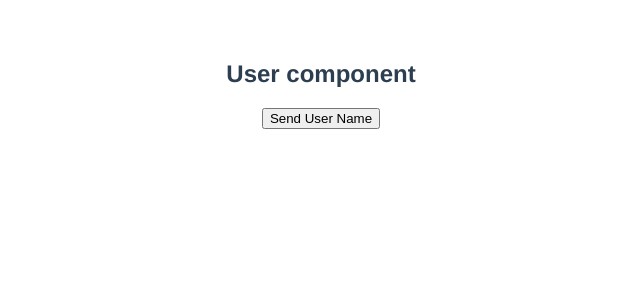
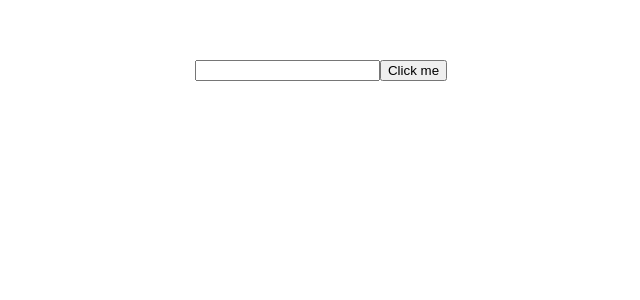
Before and after one commit to parteek2813/VueJs, a Vue app: page / in a window 1280 px wide. Shown: the top 300 px of the page, without its empty margins (319-959 px from the left). Built offline with nearby package versions, Linux system fonts and the light colour scheme.

Commit message:
#21 refs in vue

```diff
--- a/src/App.vue
+++ b/src/App.vue
@@ -1,5 +1,5 @@
 <template>
-  <User />
+  <ref />
 </template>
 
 <script>
@@ -13,6 +13,7 @@ import Home from "./components/Home.vue";
 import HtmlBind from "./components/HtmlBind.vue";
 import ClassBind from "./components/ClassBind.vue";
 import User from "./components/User.vue";
+import ref from "./components/ref.vue";
 
 export default {
   name: "App",
@@ -27,6 +28,7 @@ export default {
     HtmlBind,
     ClassBind,
     User,
+    ref,
   },
 };
 </script>
--- /dev/null
+++ b/src/components/ref.vue
@@ -0,0 +1,16 @@
+<template lang="">
+  <input type="text" ref="input" />
+  <button v-on:click="printData">Click me</button>
+</template>
+<script>
+export default {
+  name: "ref",
+  methods: {
+    printData() {
+      const a = this.$refs.input.value;
+      console.log(a);
+    },
+  },
+};
+</script>
+<style lang=""></style>
```
